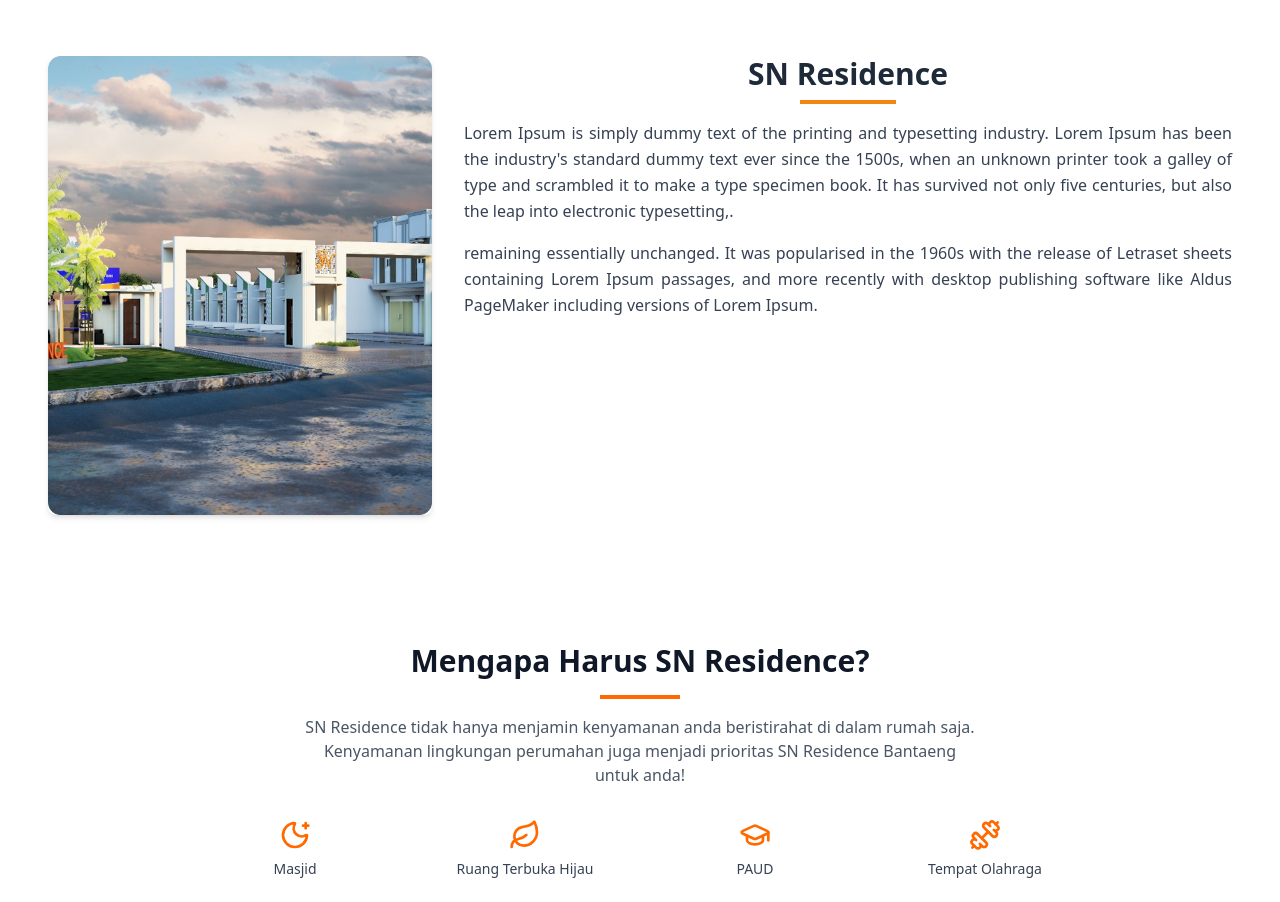
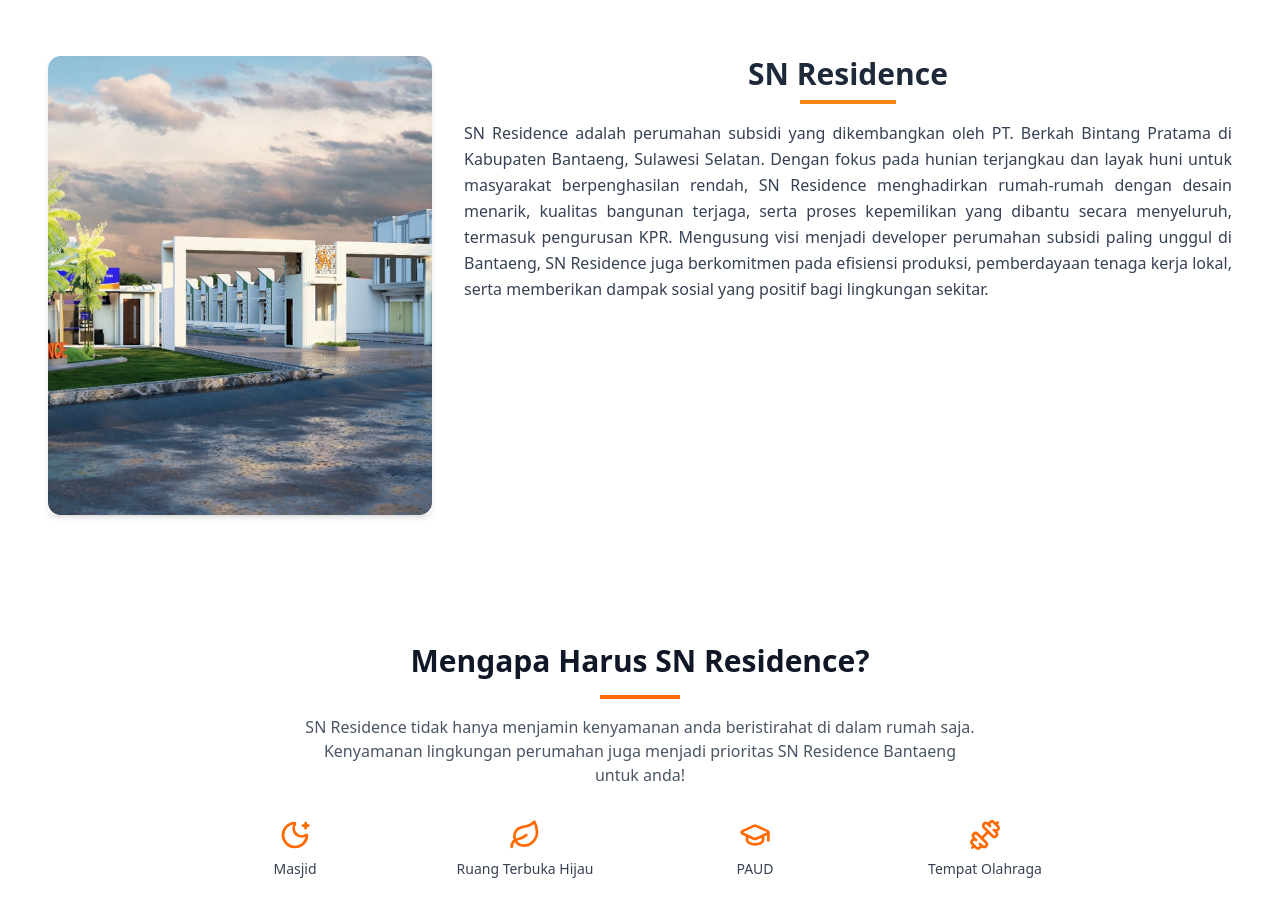
Before and after one commit to mhammdalwii/project-sn-residence, a React (Vite) app: page / in a window 1280 px wide. Shown: the part 1100-2002 px from the top of the page. Built offline with nearby package versions, Linux system fonts and the light colour scheme.

Commit message:
mengubah text

```diff
--- a/src/components/molecules/AboutContent/index.tsx
+++ b/src/components/molecules/AboutContent/index.tsx
@@ -6,12 +6,9 @@ const AboutContent: React.FC = () => {
     <div className="space-y-4 text-gray-700">
       <SectionTitle title="SN Residence"></SectionTitle>
       <p className="text-sm md:text-base leading-relaxed text-justify">
-        Lorem Ipsum is simply dummy text of the printing and typesetting industry. Lorem Ipsum has been the industry's standard dummy text ever since the 1500s, when an unknown printer took a galley of type and scrambled it to make a type
-        specimen book. It has survived not only five centuries, but also the leap into electronic typesetting,.
-      </p>
-      <p className="text-sm md:text-base leading-relaxed text-justify">
-        remaining essentially unchanged. It was popularised in the 1960s with the release of Letraset sheets containing Lorem Ipsum passages, and more recently with desktop publishing software like Aldus PageMaker including versions of
-        Lorem Ipsum.
+        SN Residence adalah perumahan subsidi yang dikembangkan oleh PT. Berkah Bintang Pratama di Kabupaten Bantaeng, Sulawesi Selatan. Dengan fokus pada hunian terjangkau dan layak huni untuk masyarakat berpenghasilan rendah, SN Residence
+        menghadirkan rumah-rumah dengan desain menarik, kualitas bangunan terjaga, serta proses kepemilikan yang dibantu secara menyeluruh, termasuk pengurusan KPR. Mengusung visi menjadi developer perumahan subsidi paling unggul di
+        Bantaeng, SN Residence juga berkomitmen pada efisiensi produksi, pemberdayaan tenaga kerja lokal, serta memberikan dampak sosial yang positif bagi lingkungan sekitar.
       </p>
     </div>
   );
--- a/src/components/organisms/AlurPembelianSection/index.tsx
+++ b/src/components/organisms/AlurPembelianSection/index.tsx
@@ -130,8 +130,6 @@ const RequirementsSection: React.FC = () => {
             </SwiperSlide>
           ))}
         </Swiper>
-
-        {/* 4. PERBAIKAN: Hapus seluruh div grid yang ada di sini */}
       </div>
     </section>
   );
```
